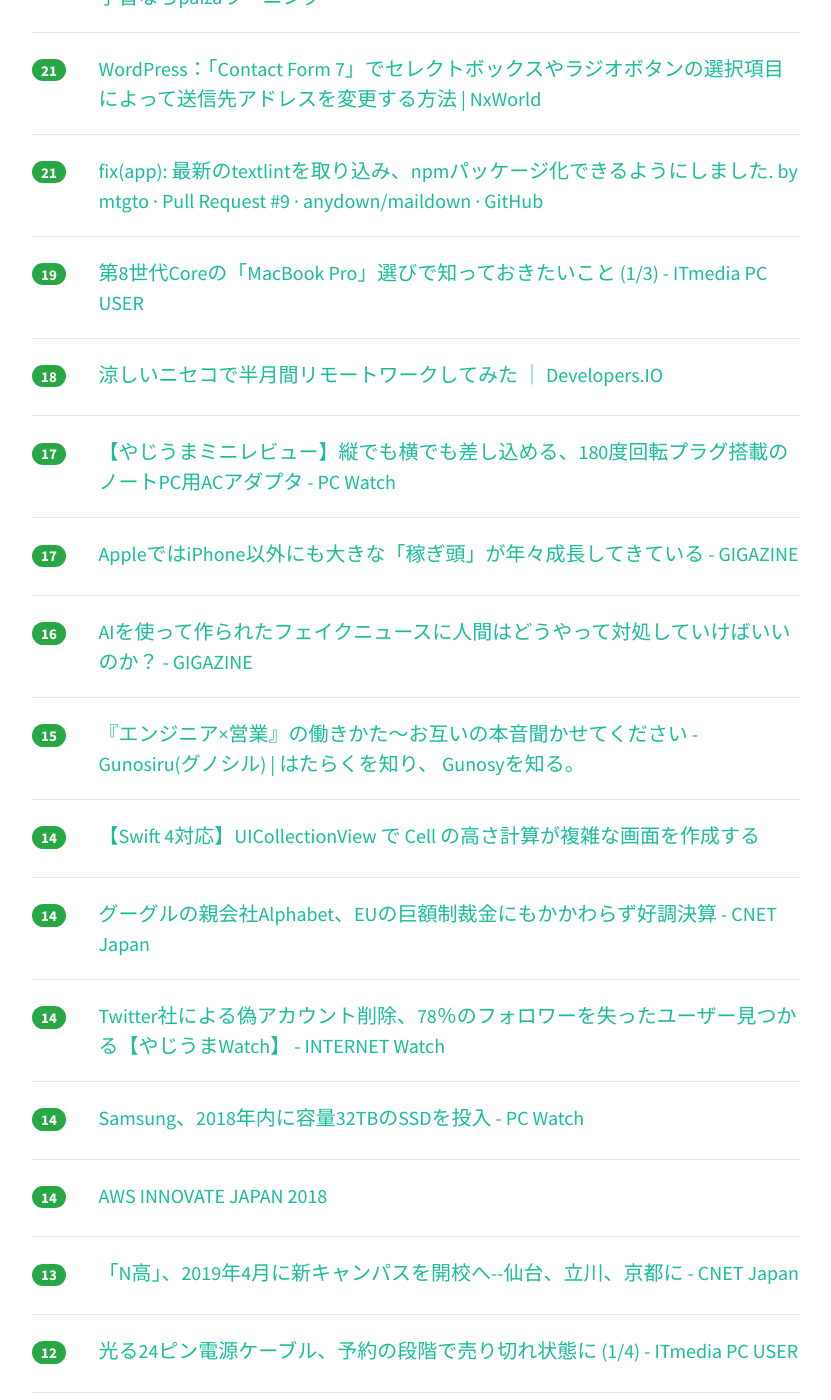
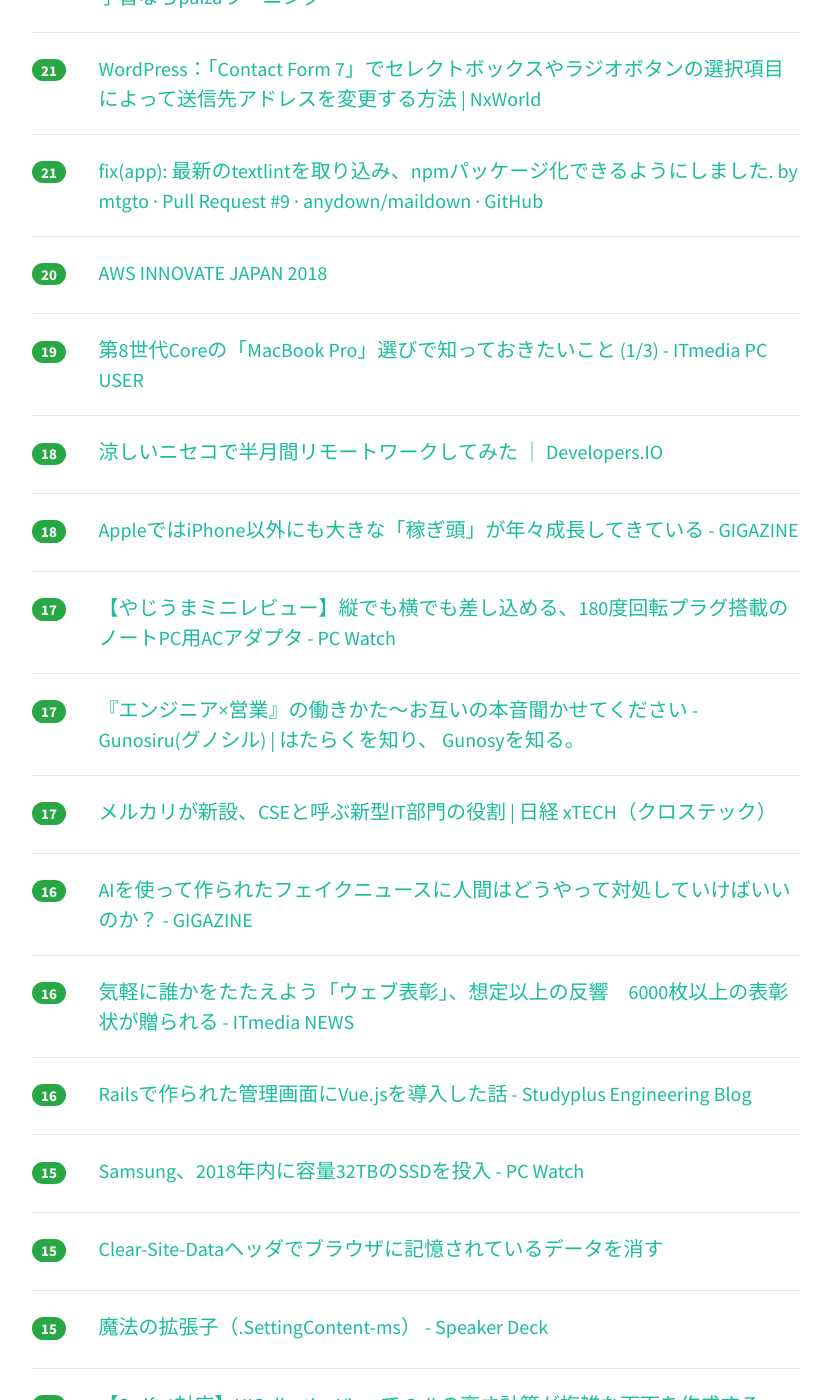
Before and after one commit to yatta47/hatena-matome-site, a Jekyll site: the page built from _posts/2018-07-24-hatena.md, in a window 1280 px wide and 1400 px high, scrolled down 3116 px. Shown: the whole window, without its empty margins (224-1055 px from the left). Built offline with Jekyll 4.4.1, drawn with Linux system fonts in a browser that asks for light colours; nearby versions of some CDN libraries; some of the changed text lies outside the part shown.

Commit message:
Updated 2018-07-24

```diff
--- a/_posts/2018-07-24-hatena.md
+++ b/_posts/2018-07-24-hatena.md
@@ -1,49 +1,54 @@
 ---
 layout: post
 title:  "2018-07-24 はてぶIT"
-date:   2018-07-24 16:03:00
+date:   2018-07-24 17:02:40
 tags: [it-hotentry]
 ---
 54 件のデータあり
 
 <hr><div class="row">
-<div class="col-1"><span class="badge badge-pill badge-success h2">551</span></div>
+<div class="col-1"><span class="badge badge-pill badge-success h2">581</span></div>
 <div class="col-11"><a href='https://recruit-tech.co.jp/blog/2018/07/23/rtech_bootcamp_2018/' target='_blank'>リクルートテクノロジーズ　エンジニアコース新人研修の内容を公開します（2018年度版） | リクルートテクノロジーズ　メンバーズブログ</a></div>
 </div>
 <hr>
 <div class="row">
-<div class="col-1"><span class="badge badge-pill badge-success h2">446</span></div>
+<div class="col-1"><span class="badge badge-pill badge-success h2">461</span></div>
 <div class="col-11"><a href='https://forest.watch.impress.co.jp/docs/serial/yajiuma/1134357.html' target='_blank'>知らなかった……“青空文庫”の全データは“GitHub”から一括ダウンロードできる！ - やじうまの杜 - 窓の杜</a></div>
 </div>
 <hr>
 <div class="row">
-<div class="col-1"><span class="badge badge-pill badge-success h2">240</span></div>
+<div class="col-1"><span class="badge badge-pill badge-success h2">247</span></div>
 <div class="col-11"><a href='https://www.slideshare.net/otsune/ss-107113361' target='_blank'>博士の異常なネットウォッチ</a></div>
 </div>
 <hr>
 <div class="row">
-<div class="col-1"><span class="badge badge-pill badge-success h2">192</span></div>
+<div class="col-1"><span class="badge badge-pill badge-success h2">200</span></div>
 <div class="col-11"><a href='http://www.atmarkit.co.jp/ait/articles/1807/24/news024.html' target='_blank'>VS CodeとFlaskによるWebアプリ開発「最初の一歩」 (1/3)：Visual Studio Codeで始めるPythonプログラミング - ＠IT</a></div>
 </div>
 <hr>
 <div class="row">
-<div class="col-1"><span class="badge badge-pill badge-success h2">149</span></div>
+<div class="col-1"><span class="badge badge-pill badge-success h2">161</span></div>
 <div class="col-11"><a href='https://masalib.hatenablog.com/entry/2018/07/23/210000' target='_blank'>初心者向けWEBアーキテクチャ入門 - masalibの日記</a></div>
 </div>
 <hr>
 <div class="row">
-<div class="col-1"><span class="badge badge-pill badge-success h2">144</span></div>
+<div class="col-1"><span class="badge badge-pill badge-success h2">147</span></div>
 <div class="col-11"><a href='https://www.infoq.com/jp/news/2018/07/github-mysql-high-availability' target='_blank'>GithubエンジニアリングがMySQL高可用性のために新しいアーキテクチャを採用</a></div>
 </div>
 <hr>
 <div class="row">
-<div class="col-1"><span class="badge badge-pill badge-success h2">103</span></div>
+<div class="col-1"><span class="badge badge-pill badge-success h2">114</span></div>
 <div class="col-11"><a href='http://developers.gnavi.co.jp/entry/benkyokai_knowhow/' target='_blank'>社内にエンジニア勉強会の文化が芽吹くまでの1年間の振り返りとノウハウ公開 - ぐるなびをちょっと良くするエンジニアブログ</a></div>
 </div>
 <hr>
 <div class="row">
-<div class="col-1"><span class="badge badge-pill badge-success h2">98</span></div>
+<div class="col-1"><span class="badge badge-pill badge-success h2">113</span></div>
 <div class="col-11"><a href='https://github.com/dotnet/docs.ja-jp/issues/118' target='_blank'>doの意味が全体的に逆になっています。 · Issue #118 · dotnet/docs.ja-jp · GitHub</a></div>
+</div>
+<hr>
+<div class="row">
+<div class="col-1"><span class="badge badge-pill badge-success h2">75</span></div>
+<div class="col-11"><a href='https://coliss.com/articles/build-websites/operation/javascript/css-a-new-kind-of-javascript.html' target='_blank'>CSSはもう新種のJavaScript | コリス</a></div>
 </div>
 <hr>
 <div class="row">
@@ -52,8 +57,8 @@ tags: [it-hotentry]
 </div>
 <hr>
 <div class="row">
-<div class="col-1"><span class="badge badge-pill badge-success h2">69</span></div>
-<div class="col-11"><a href='https://coliss.com/articles/build-websites/operation/javascript/css-a-new-kind-of-javascript.html' target='_blank'>CSSはもう新種のJavaScript | コリス</a></div>
+<div class="col-1"><span class="badge badge-pill badge-success h2">65</span></div>
+<div class="col-11"><a href='https://av.watch.impress.co.jp/docs/series/rt/1134260.html' target='_blank'>【西田宗千佳のRandomTracking】炎上から半年、若返ったniconicoは非リア充とVR、IP創出の現場へ - AV Watch</a></div>
 </div>
 <hr>
 <div class="row">
@@ -62,12 +67,7 @@ tags: [it-hotentry]
 </div>
 <hr>
 <div class="row">
-<div class="col-1"><span class="badge badge-pill badge-success h2">59</span></div>
-<div class="col-11"><a href='https://av.watch.impress.co.jp/docs/series/rt/1134260.html' target='_blank'>【西田宗千佳のRandomTracking】炎上から半年、若返ったniconicoは非リア充とVR、IP創出の現場へ - AV Watch</a></div>
-</div>
-<hr>
-<div class="row">
-<div class="col-1"><span class="badge badge-pill badge-success h2">40</span></div>
+<div class="col-1"><span class="badge badge-pill badge-success h2">41</span></div>
 <div class="col-11"><a href='https://speakerdeck.com/hirak/github-mercari' target='_blank'>github.com/mercari の今と昔 /github-mercari - Speaker Deck</a></div>
 </div>
 <hr>
@@ -77,8 +77,13 @@ tags: [it-hotentry]
 </div>
 <hr>
 <div class="row">
-<div class="col-1"><span class="badge badge-pill badge-success h2">36</span></div>
+<div class="col-1"><span class="badge badge-pill badge-success h2">37</span></div>
 <div class="col-11"><a href='https://gigazine.net/news/20180724-how-to-reduce-render-blocking-scripts/' target='_blank'>ウェブページの表示速度を改善するために気をつけなくてはいけないこと - GIGAZINE</a></div>
+</div>
+<hr>
+<div class="row">
+<div class="col-1"><span class="badge badge-pill badge-success h2">34</span></div>
+<div class="col-11"><a href='https://qiita.com/buchiya4th/items/127282088f5a9ad56152' target='_blank'>フロントエンドの命名や設計の基本と自分の現在の設計</a></div>
 </div>
 <hr>
 <div class="row">
@@ -93,21 +98,16 @@ tags: [it-hotentry]
 <hr>
 <div class="row">
 <div class="col-1"><span class="badge badge-pill badge-success h2">32</span></div>
+<div class="col-11"><a href='http://d.hatena.ne.jp/Kango/20180724/1532387187' target='_blank'>多摩都市モノレールのランサムウェア被害についてまとめてみた - piyolog</a></div>
+</div>
+<hr>
+<div class="row">
+<div class="col-1"><span class="badge badge-pill badge-success h2">32</span></div>
 <div class="col-11"><a href='https://qiita.com/_rema_lp/items/c1ef92625ecaf4421e6f' target='_blank'>Nuxt.js (Vue.js) + Express + Socket.IO でリアルタイムWeb (チャット) を体験する</a></div>
 </div>
 <hr>
 <div class="row">
-<div class="col-1"><span class="badge badge-pill badge-success h2">31</span></div>
-<div class="col-11"><a href='https://qiita.com/buchiya4th/items/127282088f5a9ad56152' target='_blank'>フロントエンドの命名や設計の基本と自分の現在の設計</a></div>
-</div>
-<hr>
-<div class="row">
-<div class="col-1"><span class="badge badge-pill badge-success h2">31</span></div>
-<div class="col-11"><a href='http://d.hatena.ne.jp/Kango/20180724/1532387187' target='_blank'>多摩都市モノレールのランサムウェア被害についてまとめてみた - piyolog</a></div>
-</div>
-<hr>
-<div class="row">
-<div class="col-1"><span class="badge badge-pill badge-success h2">29</span></div>
+<div class="col-1"><span class="badge badge-pill badge-success h2">30</span></div>
 <div class="col-11"><a href='https://logmi.jp/301860' target='_blank'>自然言語処理の歴史とこれから - ログミーTech（テック）</a></div>
 </div>
 <hr>
@@ -122,8 +122,18 @@ tags: [it-hotentry]
 </div>
 <hr>
 <div class="row">
+<div class="col-1"><span class="badge badge-pill badge-success h2">27</span></div>
+<div class="col-11"><a href='https://blog.nkzn.info/entry/2018/07/23/165427' target='_blank'>React Nativeの光と闇について喋ってきました #上越TechMeetup - ナカザンドットネット</a></div>
+</div>
+<hr>
+<div class="row">
 <div class="col-1"><span class="badge badge-pill badge-success h2">26</span></div>
 <div class="col-11"><a href='http://ascii.jp/elem/000/001/714/1714131/' target='_blank'>ASCII.jp：自動化された支社間ネットワーク接続サービス「Azure Virtual WAN」登場 (1/3)｜さとうなおきの「週刊アジュール」</a></div>
+</div>
+<hr>
+<div class="row">
+<div class="col-1"><span class="badge badge-pill badge-success h2">26</span></div>
+<div class="col-11"><a href='https://coliss.com/articles/products/color-line-icon-by-justicon.html' target='_blank'>260種類ものデザイン、プログラミング、セキュリティ関連のアイテムが揃ったベクター完備のアイコン素材 | コリス</a></div>
 </div>
 <hr>
 <div class="row">
@@ -132,27 +142,17 @@ tags: [it-hotentry]
 </div>
 <hr>
 <div class="row">
-<div class="col-1"><span class="badge badge-pill badge-success h2">25</span></div>
-<div class="col-11"><a href='https://blog.nkzn.info/entry/2018/07/23/165427' target='_blank'>React Nativeの光と闇について喋ってきました #上越TechMeetup - ナカザンドットネット</a></div>
-</div>
-<hr>
-<div class="row">
 <div class="col-1"><span class="badge badge-pill badge-success h2">24</span></div>
 <div class="col-11"><a href='http://www.itmedia.co.jp/mobile/articles/1807/23/news128.html' target='_blank'>mineo、auプランでiPhoneのテザリングが解禁に　2018年10月末から - ITmedia Mobile</a></div>
 </div>
 <hr>
 <div class="row">
-<div class="col-1"><span class="badge badge-pill badge-success h2">23</span></div>
+<div class="col-1"><span class="badge badge-pill badge-success h2">24</span></div>
 <div class="col-11"><a href='https://developers.google.com/machine-learning/guides/' target='_blank'>ML Universal Guides &nbsp;|&nbsp; Google Developers</a></div>
 </div>
 <hr>
 <div class="row">
-<div class="col-1"><span class="badge badge-pill badge-success h2">23</span></div>
-<div class="col-11"><a href='https://coliss.com/articles/products/color-line-icon-by-justicon.html' target='_blank'>260種類ものデザイン、プログラミング、セキュリティ関連のアイテムが揃ったベクター完備のアイコン素材 | コリス</a></div>
-</div>
-<hr>
-<div class="row">
-<div class="col-1"><span class="badge badge-pill badge-success h2">21</span></div>
+<div class="col-1"><span class="badge badge-pill badge-success h2">22</span></div>
 <div class="col-11"><a href='https://paiza.jp/works/ai_ml/primer/m1-challenge1' target='_blank'>Python×AI・機械学習入門編1: 機械学習の概要を知ろう(全6回) | プログラミング学習ならpaizaラーニング</a></div>
 </div>
 <hr>
@@ -167,6 +167,11 @@ tags: [it-hotentry]
 </div>
 <hr>
 <div class="row">
+<div class="col-1"><span class="badge badge-pill badge-success h2">20</span></div>
+<div class="col-11"><a href='https://aws.amazon.com/jp/about-aws/events/aws-innovate/' target='_blank'>AWS INNOVATE JAPAN 2018</a></div>
+</div>
+<hr>
+<div class="row">
 <div class="col-1"><span class="badge badge-pill badge-success h2">19</span></div>
 <div class="col-11"><a href='http://www.itmedia.co.jp/pcuser/articles/1807/24/news033.html' target='_blank'>第8世代Coreの「MacBook Pro」選びで知っておきたいこと (1/3) - ITmedia PC USER</a></div>
 </div>
@@ -177,13 +182,23 @@ tags: [it-hotentry]
 </div>
 <hr>
 <div class="row">
+<div class="col-1"><span class="badge badge-pill badge-success h2">18</span></div>
+<div class="col-11"><a href='https://gigazine.net/news/20180724-apple-services-segment-beast/' target='_blank'>AppleではiPhone以外にも大きな「稼ぎ頭」が年々成長してきている - GIGAZINE</a></div>
+</div>
+<hr>
+<div class="row">
 <div class="col-1"><span class="badge badge-pill badge-success h2">17</span></div>
 <div class="col-11"><a href='https://pc.watch.impress.co.jp/docs/column/yajiuma-mini-review/1134195.html' target='_blank'>【やじうまミニレビュー】縦でも横でも差し込める、180度回転プラグ搭載のノートPC用ACアダプタ - PC Watch</a></div>
 </div>
 <hr>
 <div class="row">
 <div class="col-1"><span class="badge badge-pill badge-success h2">17</span></div>
-<div class="col-11"><a href='https://gigazine.net/news/20180724-apple-services-segment-beast/' target='_blank'>AppleではiPhone以外にも大きな「稼ぎ頭」が年々成長してきている - GIGAZINE</a></div>
+<div class="col-11"><a href='https://gunosiru.gunosy.co.jp/entry/team-adnw' target='_blank'>『エンジニア×営業』の働きかた～お互いの本音聞かせてください - Gunosiru(グノシル) | はたらくを知り、 Gunosyを知る。</a></div>
+</div>
+<hr>
+<div class="row">
+<div class="col-1"><span class="badge badge-pill badge-success h2">17</span></div>
+<div class="col-11"><a href='https://tech.nikkeibp.co.jp/atcl/nxt/column/18/00001/00785/' target='_blank'>メルカリが新設、CSEと呼ぶ新型IT部門の役割 | 日経 xTECH（クロステック）</a></div>
 </div>
 <hr>
 <div class="row">
@@ -192,8 +207,28 @@ tags: [it-hotentry]
 </div>
 <hr>
 <div class="row">
+<div class="col-1"><span class="badge badge-pill badge-success h2">16</span></div>
+<div class="col-11"><a href='http://www.itmedia.co.jp/news/articles/1807/24/news090.html' target='_blank'>気軽に誰かをたたえよう「ウェブ表彰」、想定以上の反響　6000枚以上の表彰状が贈られる - ITmedia NEWS</a></div>
+</div>
+<hr>
+<div class="row">
+<div class="col-1"><span class="badge badge-pill badge-success h2">16</span></div>
+<div class="col-11"><a href='http://tech.studyplus.co.jp/entry/2018/07/24/112054' target='_blank'>Railsで作られた管理画面にVue.jsを導入した話 - Studyplus Engineering Blog</a></div>
+</div>
+<hr>
+<div class="row">
 <div class="col-1"><span class="badge badge-pill badge-success h2">15</span></div>
-<div class="col-11"><a href='https://gunosiru.gunosy.co.jp/entry/team-adnw' target='_blank'>『エンジニア×営業』の働きかた～お互いの本音聞かせてください - Gunosiru(グノシル) | はたらくを知り、 Gunosyを知る。</a></div>
+<div class="col-11"><a href='https://pc.watch.impress.co.jp/docs/news/1134346.html' target='_blank'>Samsung、2018年内に容量32TBのSSDを投入 - PC Watch</a></div>
+</div>
+<hr>
+<div class="row">
+<div class="col-1"><span class="badge badge-pill badge-success h2">15</span></div>
+<div class="col-11"><a href='https://asnokaze.hatenablog.com/entry/2018/07/24/020517' target='_blank'>Clear-Site-Dataヘッダでブラウザに記憶されているデータを消す</a></div>
+</div>
+<hr>
+<div class="row">
+<div class="col-1"><span class="badge badge-pill badge-success h2">15</span></div>
+<div class="col-11"><a href='https://speakerdeck.com/ripjyr/mo-fa-falsekuo-zhang-zi-dot-settingcontent-ms' target='_blank'>魔法の拡張子（.SettingContent-ms） - Speaker Deck</a></div>
 </div>
 <hr>
 <div class="row">
@@ -213,16 +248,6 @@ tags: [it-hotentry]
 <hr>
 <div class="row">
 <div class="col-1"><span class="badge badge-pill badge-success h2">14</span></div>
-<div class="col-11"><a href='https://pc.watch.impress.co.jp/docs/news/1134346.html' target='_blank'>Samsung、2018年内に容量32TBのSSDを投入 - PC Watch</a></div>
-</div>
-<hr>
-<div class="row">
-<div class="col-1"><span class="badge badge-pill badge-success h2">14</span></div>
-<div class="col-11"><a href='https://aws.amazon.com/jp/about-aws/events/aws-innovate/' target='_blank'>AWS INNOVATE JAPAN 2018</a></div>
-</div>
-<hr>
-<div class="row">
-<div class="col-1"><span class="badge badge-pill badge-success h2">13</span></div>
 <div class="col-11"><a href='https://japan.cnet.com/article/35122925/' target='_blank'>「N高」、2019年4月に新キャンパスを開校へ--仙台、立川、京都に - CNET Japan</a></div>
 </div>
 <hr>
@@ -242,28 +267,8 @@ tags: [it-hotentry]
 </div>
 <hr>
 <div class="row">
-<div class="col-1"><span class="badge badge-pill badge-success h2">11</span></div>
-<div class="col-11"><a href='https://asnokaze.hatenablog.com/entry/2018/07/24/020517' target='_blank'>Clear-Site-Dataヘッダでブラウザに記憶されているデータを消す</a></div>
-</div>
-<hr>
-<div class="row">
-<div class="col-1"><span class="badge badge-pill badge-success h2">11</span></div>
-<div class="col-11"><a href='http://tech.studyplus.co.jp/entry/2018/07/24/112054' target='_blank'>Railsで作られた管理画面にVue.jsを導入した話 - Studyplus Engineering Blog</a></div>
-</div>
-<hr>
-<div class="row">
 <div class="col-1"><span class="badge badge-pill badge-success h2">10</span></div>
 <div class="col-11"><a href='https://qiita.com/miutex/items/625675e8fa33336eaabb' target='_blank'>WKWebView Objective-C版サンプル</a></div>
-</div>
-<hr>
-<div class="row">
-<div class="col-1"><span class="badge badge-pill badge-success h2">10</span></div>
-<div class="col-11"><a href='https://tech.nikkeibp.co.jp/atcl/nxt/column/18/00001/00785/' target='_blank'>メルカリが新設、CSEと呼ぶ新型IT部門の役割 | 日経 xTECH（クロステック）</a></div>
-</div>
-<hr>
-<div class="row">
-<div class="col-1"><span class="badge badge-pill badge-success h2">10</span></div>
-<div class="col-11"><a href='http://www.itmedia.co.jp/news/articles/1807/24/news090.html' target='_blank'>気軽に誰かをたたえよう「ウェブ表彰」、想定以上の反響　6000枚以上の表彰状が贈られる - ITmedia NEWS</a></div>
 </div>
 <hr>
 <div class="row">
@@ -271,8 +276,3 @@ tags: [it-hotentry]
 <div class="col-11"><a href='https://tech.machimachi.com/entry/2018/07/24/141144' target='_blank'>立ち上げ期スタートアップのテスト方針（Ruby on Rails編） - マチマチ技術ブログ</a></div>
 </div>
 <hr>
-<div class="row">
-<div class="col-1"><span class="badge badge-pill badge-success h2">6</span></div>
-<div class="col-11"><a href='https://speakerdeck.com/ripjyr/mo-fa-falsekuo-zhang-zi-dot-settingcontent-ms' target='_blank'>魔法の拡張子（.SettingContent-ms） - Speaker Deck</a></div>
-</div>
-<hr>
```
